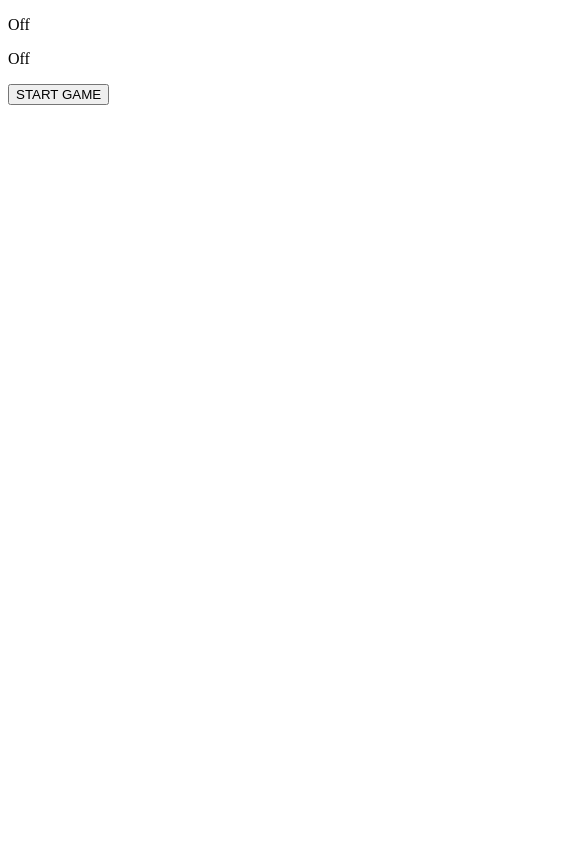
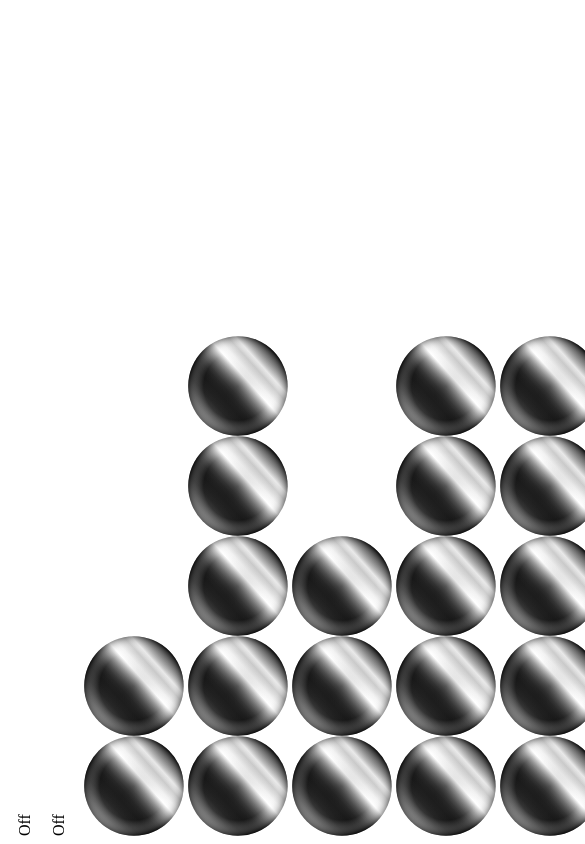
Before and after one commit to ChrisCoastal/backgammon2.0, a React (Vite) app: page / in a window 390 px wide. Shown: the top 844 px of the page, 585 px wide, since content can reach past the window. Built offline with nearby package versions, Linux system fonts and the light colour scheme.

Commit message:
style board wip

```diff
--- a/index.html
+++ b/index.html
@@ -3,8 +3,24 @@
   <head>
     <meta charset="UTF-8" />
     <link rel="icon" type="image/svg+xml" href="/src/public/favicon.svg" />
-    <meta name="viewport" content="width=device-width, initial-scale=1.0" />
+    <meta
+      name="viewport"
+      content="width=device-width, initial-scale=1.0, user-scalable=no"
+    />
     <title>React + Vite Tailwindcss boilerplate</title>
+    <style>
+      @media screen and (min-width: 200px) and (max-width: 780px) and (orientation: portrait) {
+        html {
+          transform: rotate(-90deg);
+          transform-origin: left top;
+          width: 100vh;
+          overflow-x: hidden;
+          position: absolute;
+          top: 100%;
+          left: 0;
+        }
+      }
+    </style>
   </head>
   <body>
     <div id="root"></div>
--- a/src/components/BearOff/BearOff.tsx
+++ b/src/components/BearOff/BearOff.tsx
@@ -63,10 +63,13 @@ const BearOff: FC<BearOffProps> = ({
 
   const color = BOARD_COLORS.bar
 
+  const bearOff =
+    pointIndex === 100 ? 'col-start-1 row-start-1' : 'col-start-1 row-start-2'
+
   return (
     <div
       ref={dropRef}
-      className={`flex-column border-2 border-pink-500 ${color} ${dropColor} h-full`}
+      className={`flex-column border-2 border-pink-500 ${bearOff} ${color} ${dropColor}`}
     >
       <p>Off</p>
       {children}
--- a/src/components/BoardPoint/BoardPoint.tsx
+++ b/src/components/BoardPoint/BoardPoint.tsx
@@ -80,19 +80,19 @@ const BoardPoint: FC<PointProps> = ({
   // FIXME:
   const checkerAlign =
     pointIndex === PLAYER_1_BAR
-      ? 'justify-start'
+      ? 'justify-start py-1'
       : pointIndex === PLAYER_2_BAR
-      ? 'justify-end'
+      ? 'justify-end bottom-0 py-1'
       : pointIndex > 12
-      ? 'justify-end'
+      ? 'justify-end bottom-0'
       : 'justify-start'
 
   return (
-    <div className={`relative ${pointPosition} w-auto`}>
+    <div className={`${pointPosition}`}>
       {/* <p className={`absolute`}>{pointIndex}</p> */}
       <div
         ref={dropRef}
-        className={`absolute flex flex-col ${checkerAlign} ${pointColor} ${dropColor} w-full h-full px-0.5`}
+        className={`flex flex-col ${checkerAlign} ${pointColor} ${dropColor} w-full h-full px-0.5`}
       >
         {children}
       </div>
--- a/src/components/Checker/Checker.tsx
+++ b/src/components/Checker/Checker.tsx
@@ -7,6 +7,9 @@ import { useDrag } from 'react-dnd'
 // config
 import { ItemTypes, PLAYER_1_BAR, PLAYER_2_BAR } from '../../utils/config'
 
+// images
+import { ReactComponent as CheckerImage } from '../../images/checker.svg'
+
 type CheckerProps = {
   point: number | 'bearOff1' | 'bearOff2'
   // activePlayer: ActivePlayer
@@ -14,12 +17,12 @@ type CheckerProps = {
 }
 
 const Checker: FC<CheckerProps> = ({ point, checkerColor }) => {
-  const [{ isDragging }, dragRef] = useDrag(() => ({
+  const [{ isDragging }, dragRef, preview] = useDrag(() => ({
     // type: dropType,
     type: `checker${checkerColor}`,
     item: { fromPoint: point, checkerColor: checkerColor },
     collect: (monitor) => ({
-      isDragging: monitor.isDragging()
+      isDragging: !!monitor.isDragging()
     })
   }))
   // console.log('checker', checkerColor, activePlayer) // working
@@ -30,10 +33,12 @@ const Checker: FC<CheckerProps> = ({ point, checkerColor }) => {
       : 'bg-sky-600 hover:bg-sky-700'
 
   return (
-    <div
+    <span
       ref={dragRef}
-      className={`h-0 pb-1/1 w-full rounded-full ${color}`}
-    ></div>
+      className={`relative pb-1/1 rounded-full ${color} flex-shrink`}
+    >
+      <CheckerImage />
+    </span>
   )
 }
 
--- a/src/components/Checkers/Checkers.tsx
+++ b/src/components/Checkers/Checkers.tsx
@@ -1,4 +1,6 @@
-import React, { FC } from 'react'
+import type { FC } from 'react'
+import { PLAYER_1_BAR, PLAYER_2_BAR } from 'src/utils/config'
+
 import { ActiveChecker } from 'src/@types/types'
 
 import Checker from '../Checker/Checker'
@@ -12,15 +14,35 @@ interface CheckersProps {
 
 const Checkers: FC<CheckersProps> = ({ pointIndex, checkers }) => {
   //TODO: add handling for over 5 checkers
+  const overFlowChecker =
+    pointIndex === PLAYER_1_BAR
+      ? 'top-0'
+      : pointIndex === PLAYER_2_BAR
+      ? 'bottom-0'
+      : pointIndex > 12
+      ? 'bottom-0'
+      : 'top-0'
+
+  const checkerAlign =
+    pointIndex === PLAYER_1_BAR
+      ? 'content-end'
+      : pointIndex === PLAYER_2_BAR
+      ? 'content-end'
+      : pointIndex > 12
+      ? 'content-end'
+      : 'content-end'
+
   return (
-    <>
+    <div
+      className={`relative flex flex-col ${checkerAlign} flex-shrink max-h-full`}
+    >
       {checkers.map((checker: 1 | 2, index, arr) => {
         if (index >= 5 && index === arr.length - 1) {
           // if (index > 5) {
           return (
-            <p
-              className={`w-4 h-4 absolute text-white font-bold top-0 text-center`}
-            >{`+${index - 4}`}</p>
+            <p className={`absolute mx-auto text-white font-bold`}>{`+${
+              index - 4
+            }`}</p>
           )
         }
         if (index < 5)
@@ -34,7 +56,7 @@ const Checkers: FC<CheckersProps> = ({ pointIndex, checkers }) => {
             )
           )
       })}
-    </>
+    </div>
   )
 }
 
--- a/src/components/Dice/DoublingCube.tsx
+++ b/src/components/Dice/DoublingCube.tsx
@@ -8,9 +8,15 @@ interface DoublingCubeProps {
 const DoublingCube: FC<DoublingCubeProps> = ({ cubeValue }) => {
   return (
     <div
-      className={`inline-block py-4 px-4 mt-8 mx-2 rounded-sm text-red-400 text-xl font-extrabold ${BOARD_COLORS.bar}`}
+      className={`inline-block w-12 mt-8 mx-2 rounded-sm text-red-400 text-xl font-extrabold ${BOARD_COLORS.bar}`}
     >
-      <p>{cubeValue}</p>
+      <span className={`block relative pb-1/1`}>
+        <div
+          className={`absolute top-1/2 left-1/2 -translate-x-1/2 -translate-y-1/2`}
+        >
+          {cubeValue}
+        </div>
+      </span>
     </div>
   )
 }
--- a/src/components/Game/Game.tsx
+++ b/src/components/Game/Game.tsx
@@ -92,9 +92,16 @@ const Game: FC = ({}) => {
     const moves = playerTurnMoves(roll, dispatch)
   }
 
+  const screenOrientation = `@media screen and (min-width: 200px) and (max-width: 780px) and (orientation: portrait) {
+    h-[100vw]
+  } max-h-screen
+  `
+
   return (
-    <div className={``}>
-      <div className={`flex justify-center h-screen`}>
+    <div className={`w-full mx-auto`}>
+      <div
+        className={`flex justify-center ${screenOrientation} bg-zinc-200 max-w-7xl`}
+      >
         <GameBoard
           activePlayer={activePlayer}
           checkerPositions={state.checkerPositions}
--- a/src/components/GameBoard/GameBoard.tsx
+++ b/src/components/GameBoard/GameBoard.tsx
@@ -19,7 +19,9 @@ import {
 // helpers
 import {
   getOpenPoints,
+  isCheckersHome,
   getValidMoves,
+  getValidHomeMoves,
   moveChecker,
   updateRemainingMoves,
   isPlayerWinner
@@ -47,7 +49,18 @@ const GameBoard: FC<GameBoardProps> = ({
     dropPoint: number,
     dragItem: { fromPoint: number; checkerColor: ActiveChecker }
   ) => {
-    const valid = getValidMoves(
+    // all checkers in homeboard
+    const home = isCheckersHome(activePlayer, checkerPositions.board)
+
+    const valid = !home
+      ? getValidMoves(
+          dragItem,
+          dropPoint,
+          activePlayer,
+          checkerPositions,
+          movement.movesRemaining
+        )
+      : getValidHomeMoves(
           dragItem,
           dropPoint,
           activePlayer,
@@ -93,10 +106,8 @@ const GameBoard: FC<GameBoardProps> = ({
   const points = renderPoints()
 
   return (
-    <div
-      className={`flex ${BOARD_COLORS.bar} justify-center p-16 w-full h-full`}
-    >
-      <div className={`flex flex-col`}>
+    <div className={`flex ${BOARD_COLORS.bar} justify-center w-3/4`}>
+      <div className={` grid grid-cols-[repeat(14,1fr)] `}>
         <BearOff
           pointIndex={PLAYER_1_BEAROFF}
           validMoves={dragCheckerHandler}
@@ -123,8 +134,6 @@ const GameBoard: FC<GameBoardProps> = ({
             checkers={checkerPositions.bearOff2}
           />
         </BearOff>
-      </div>
-      <div className={`grid grid-cols-[repeat(13,1fr)] w-full items-stretch`}>
         {points}
       </div>
     </div>
--- a/src/components/GameControls/GameControls.tsx
+++ b/src/components/GameControls/GameControls.tsx
@@ -25,15 +25,15 @@ const GameControls: FC<GameControlsProps> = ({
   // TODO: add condition so end turn is required before roll
   const { diceRoll, doublingCube } = diceState
 
-  const disable = movesRemaining.length !== 0
-  const rollButtonColor = disable
+  const hasMoves = movesRemaining.length !== 0
+  const rollButtonColor = hasMoves
     ? 'bg-gray-300'
     : 'bg-blue-600 hover:bg-blue-700'
-  const buttonColor = disable ? 'bg-gray-300' : 'bg-blue-600 hover:bg-blue-700'
+  const buttonColor = hasMoves ? 'bg-gray-300' : 'bg-blue-600 hover:bg-blue-700'
 
   return (
-    <div className={`py-16 h-screen`}>
-      <div className={`py-16 bg-zinc-200`}>
+    <div className={`py-8 h-full w-1/4`}>
+      <div className={``}>
         {!!activePlayer && (
           <div>
             <div>
@@ -41,7 +41,7 @@ const GameControls: FC<GameControlsProps> = ({
               <Dice diceRoll={diceRoll} activePlayer={activePlayer} />
               <DoublingCube cubeValue={doublingCube} />
               <button
-                disabled={disable}
+                disabled={hasMoves}
                 onClick={rollDiceHandler}
                 className={`py-2 px-6 m-2 rounded ${rollButtonColor} bg-g`}
               >
@@ -49,7 +49,7 @@ const GameControls: FC<GameControlsProps> = ({
               </button>
             </div>
             <button
-              disabled={disable}
+              disabled={hasMoves}
               onClick={endTurnHandler}
               className={`py-2 px-6 m-2 rounded ${buttonColor}`}
             >
@@ -67,7 +67,7 @@ const GameControls: FC<GameControlsProps> = ({
           <button
             onClick={() => startGameHandler()}
             disabled={!!activePlayer}
-            className={`py-2 px-6 m-2 rounded ${buttonColor}`}
+            className={`py-2 px-6 mx-8 rounded ${buttonColor}`}
           >
             START GAME
           </button>
--- a/src/utils/config.ts
+++ b/src/utils/config.ts
@@ -116,32 +116,32 @@ export const INITIAL_GAME_STATE: GameState = {
 }
 
 export const POINT_POSITIONS = [
-  'col-start-7 row-start-1', // player 2 bar
-  'col-start-1 row-start-1',
+  'col-start-8 row-start-1', // player 2 bar
   'col-start-2 row-start-1',
   'col-start-3 row-start-1',
   'col-start-4 row-start-1',
   'col-start-5 row-start-1',
   'col-start-6 row-start-1',
-  'col-start-8 row-start-1',
+  'col-start-7 row-start-1',
   'col-start-9 row-start-1',
   'col-start-10 row-start-1',
   'col-start-11 row-start-1',
   'col-start-12 row-start-1',
   'col-start-13 row-start-1',
+  'col-start-14 row-start-1',
+  'col-start-14 row-start-2',
   'col-start-13 row-start-2',
   'col-start-12 row-start-2',
   'col-start-11 row-start-2',
   'col-start-10 row-start-2',
   'col-start-9 row-start-2',
-  'col-start-8 row-start-2',
+  'col-start-7 row-start-2',
   'col-start-6 row-start-2',
   'col-start-5 row-start-2',
   'col-start-4 row-start-2',
   'col-start-3 row-start-2',
   'col-start-2 row-start-2',
-  'col-start-1 row-start-2',
-  'col-start-7 row-start-2' // player 1 bar
+  'col-start-8 row-start-2' // player 1 bar
 ]
 
 export const BOARD_COLORS = {
--- a/src/utils/gameState.ts
+++ b/src/utils/gameState.ts
@@ -34,8 +34,8 @@ export const resetDiceRoll = (dispatch: Dispatch<ReducerActions>) => {
 }
 
 export const getDiceRoll = (dispatch: Dispatch<ReducerActions>) => {
-  const [die1, die2] = [dice(), dice()]
-  // const [die1, die2] = [1, 1]
+  // const [die1, die2] = [dice(), dice()]
+  const [die1, die2] = [5, 1]
 
   dispatch({
     type: 'setDice',
@@ -91,7 +91,7 @@ const isCheckersBar = (
     : { isCheckers: true, point: barPoint }
 }
 
-const isCheckersHome = (
+export const isCheckersHome = (
   activePlayer: ActivePlayer,
   boardPositions: BoardPositions
 ) => {
@@ -152,17 +152,6 @@ export const getValidMoves = (
   const bar = isCheckersBar(activePlayer, board)
   if (bar.isCheckers && fromPoint !== bar.point) return false
 
-  // all checkers in homeboard
-  const home = isCheckersHome(activePlayer, board)
-  if (home)
-    return getValidHomeMoves(
-      dragItem,
-      dropPoint,
-      activePlayer,
-      checkerPositions,
-      movesRemaining
-    )
-
   const direction = getDirection(activePlayer)
   const directionalMoves = movesRemaining.map((move) => move * direction)
 
@@ -190,7 +179,7 @@ export const getValidMoves = (
   return [...validMoves].includes(dropPoint)
 }
 
-const getValidHomeMoves = (
+export const getValidHomeMoves = (
   dragItem: { fromPoint: number; checkerColor: any },
   dropPoint: number,
   activePlayer: ActivePlayer,
```
Also changed, not shown: tailwind.config.js (+7 -0 lines), src/images/checker.svg (added), src/images/point.svg (added). Lines whose indentation alone changed are shown as unchanged.
